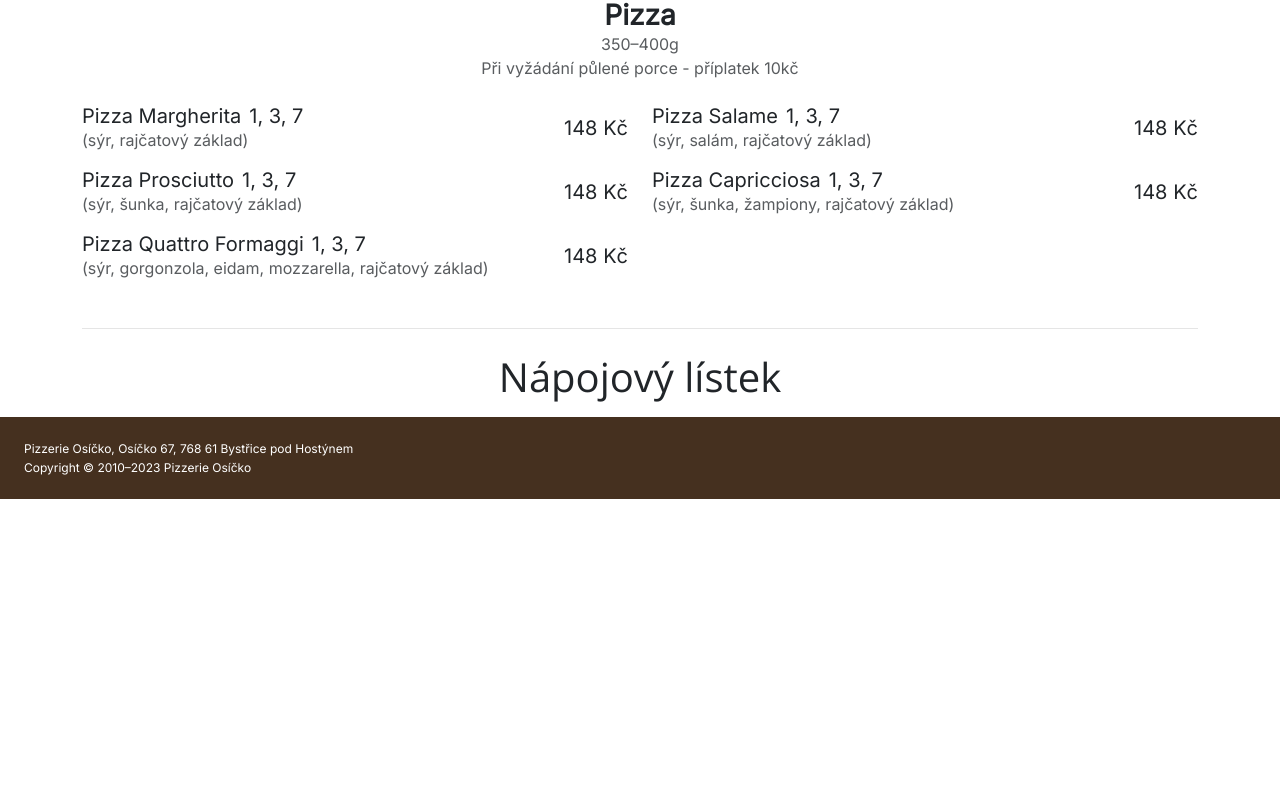
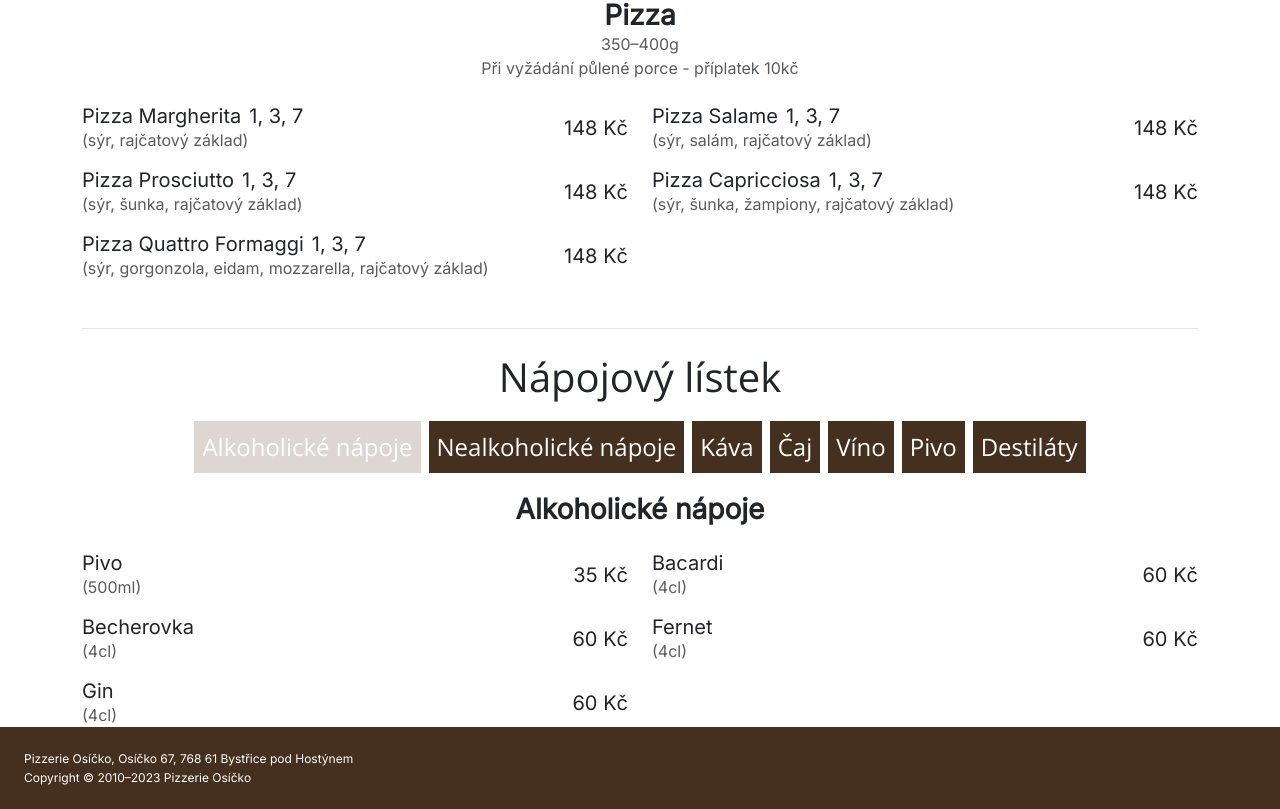
Before and after one commit to V1laZ/osicko-pizzerie, a Nuxt app: page / in a window 1280 px wide. Shown: the part 1374-2183 px from the top of the page. Before the commit the page ends 1873 px from the top, so only its background shows below. Built offline with nearby package versions, Linux system fonts and the light colour scheme; a web font is replaced by a local one.

Commit message:
add drinks menu

```diff
--- a/components/base/menu/foodmenu/Item.vue
+++ b/components/base/menu/foodmenu/Item.vue
@@ -4,9 +4,9 @@
             <div>
                 <h5 class="p-0 m-0">
                     <span class="me-2" itemprop="name">{{ item.name }}</span>
-                    <span itemprop="suitableForDiet" itemscope itemtype="https://schema.org/RestrictedDiet">{{ item.allergens }}</span>
+                    <span v-if="item.allergens" itemprop="suitableForDiet" itemscope itemtype="https://schema.org/RestrictedDiet">{{ item.allergens }}</span>
                 </h5>
-                <p class="text-body-secondary p-0 m-0" itemprop="description">({{ item.description }})</p>
+                <p v-if="item.description" class="text-body-secondary p-0 m-0" itemprop="description">({{ item.description }})</p>
             </div>
             <span class="fs-5 text-nowrap" itemprop="offers" itemscope itemtype="https://schema.org/Offer">
                 <meta itemprop="priceCurrency" content="CZK" />
--- a/pages/index.vue
+++ b/pages/index.vue
@@ -33,7 +33,7 @@
       </div>
       <!-- Drinks menu -->
       <h3 class="fs-1 text-center mt-4 mb-3">Nápojový lístek</h3>
-
+        <BaseMenuFoodmenu :content="drinksNavItemsContent" />
     </div>
   </div>
 </template>
@@ -108,6 +108,69 @@ const foodNavItemsContent = ref([
         "name": "Saláty",
     },
 ])
+
+const drinksNavItemsContent = ref([
+    {
+        id: 1,
+        "name": "Alkoholické nápoje",
+        "content": [
+          {
+            id: 1,
+            "name": "Pivo",
+            "description": "500ml",
+            "price": 35
+          },
+          {
+            id: 2,
+            "name": "Bacardi",
+            "description": "4cl",
+            "price": 60
+          },
+          {
+            id: 3,
+            "name": "Becherovka",
+            "description": "4cl",
+            "price": 60
+          },
+          {
+            id: 4,
+            "name": "Fernet",
+            "description": "4cl",
+            "price": 60
+          },
+          {
+            id: 5,
+            "name": "Gin",
+            "description": "4cl",
+            "price": 60
+          }
+        ]
+    },
+    {
+        id: 2,
+        "name": "Nealkoholické nápoje",
+    },
+    {
+        id: 3,
+        "name": "Káva",
+    },
+    {
+        id: 4,
+        "name": "Čaj",
+    },
+    {
+        id: 5,
+        "name": "Víno",
+    },
+    {
+        id: 6,
+        "name": "Pivo",
+    },
+    {
+        id: 7,
+        "name": "Destiláty",
+    },
+])
 </script>
 
 <style scoped>
```
